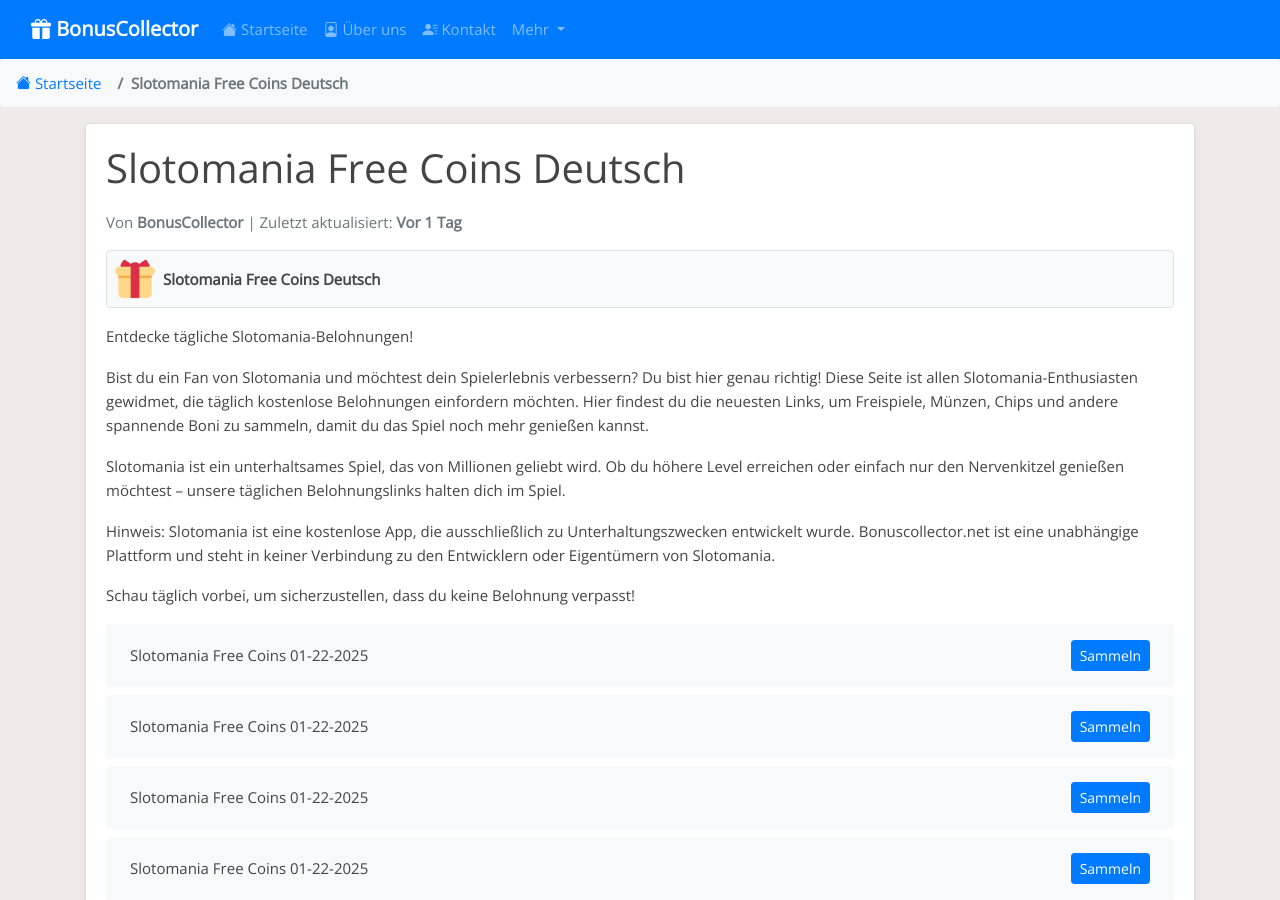
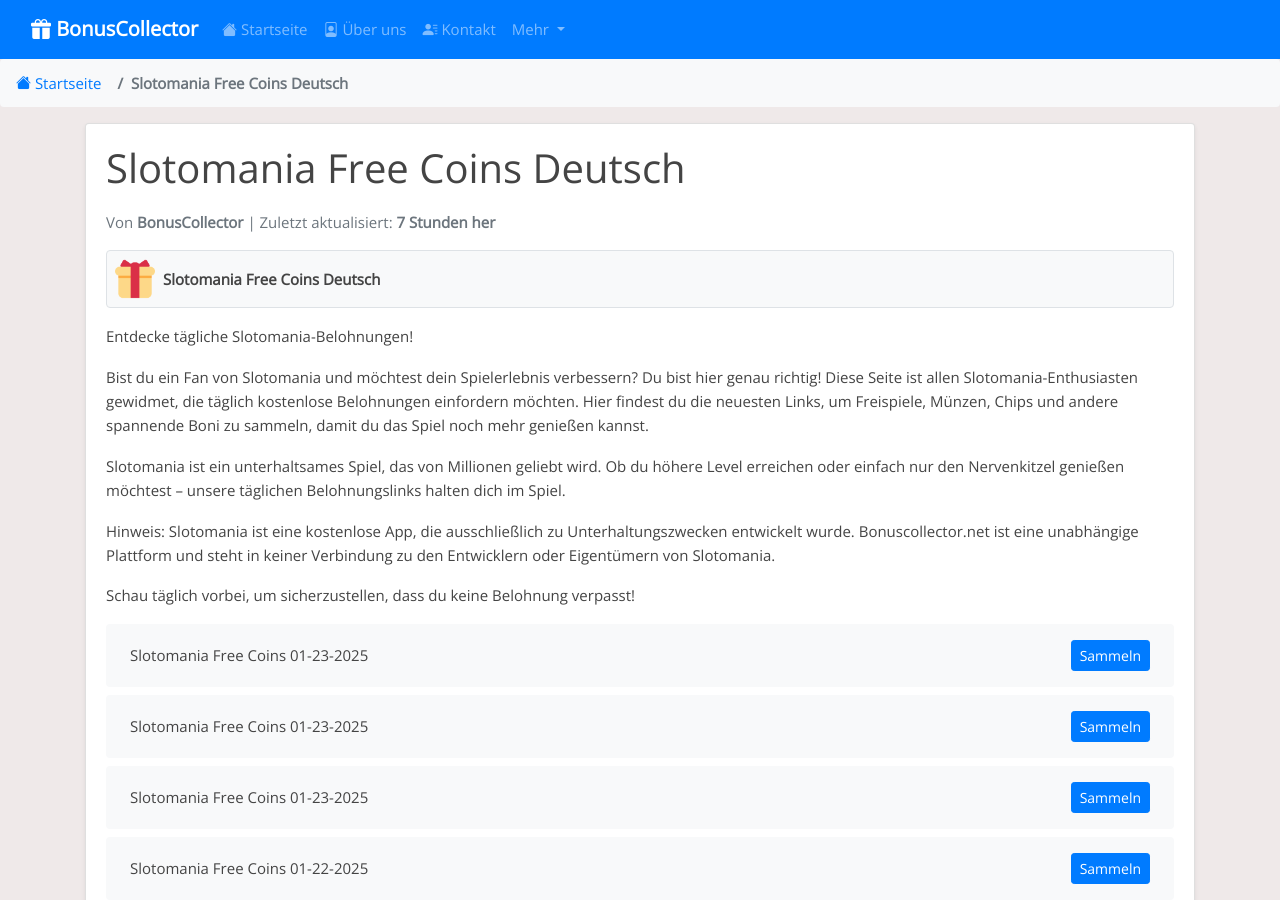
Before and after one commit to Prollad99/bs-de, a Jekyll site: the page built from _posts/2025-01-19-slotomania.md, in a window 1280 px wide and 900 px high. Built offline with Jekyll 4.4.1, drawn with Linux system fonts in a browser that asks for light colours.

Commit message:
Aktualisiere slotomania-Belohnungslinks, Inhalte und Änderungsdatum

```diff
--- a/_data/include_files.yml
+++ b/_data/include_files.yml
@@ -14,7 +14,7 @@
   last_modified: 2025-01-22 22:12:31
 
 slotomania.html:
-  last_modified: 2025-01-22 07:12:39
+  last_modified: 2025-01-23 07:35:08
 
 bingo-bash.html:
   last_modified: 2025-01-23 05:13:11
--- a/_includes/slotomania.html
+++ b/_includes/slotomania.html
@@ -1,4 +1,16 @@
 <ul class="list-group mt-3 mb-4">
+  <li class="list-group-item d-flex justify-content-between align-items-center">
+    <span>Slotomania Free Coins 01-23-2025</span>
+    <a href="https://api.playtika.com/redirector/?coupon_token=1_3_1737540014733_py6xel07" class="btn btn-primary btn-sm">Sammeln</a>
+  </li>
+  <li class="list-group-item d-flex justify-content-between align-items-center">
+    <span>Slotomania Free Coins 01-23-2025</span>
+    <a href="https://api.playtika.com/redirector/?coupon_token=1_3_1737538138122_jm5zk2g6" class="btn btn-primary btn-sm">Sammeln</a>
+  </li>
+  <li class="list-group-item d-flex justify-content-between align-items-center">
+    <span>Slotomania Free Coins 01-23-2025</span>
+    <a href="https://api.playtika.com/redirector/?coupon_token=1_3_1737574200128_nl8pp8mx" class="btn btn-primary btn-sm">Sammeln</a>
+  </li>
   <li class="list-group-item d-flex justify-content-between align-items-center">
     <span>Slotomania Free Coins 01-22-2025</span>
     <a href="https://api.playtika.com/redirector/?coupon_token=1_3_1737473144088_4wk3yy07" class="btn btn-primary btn-sm">Sammeln</a>
```
Also changed, not shown: links-json/slotomania.json (+12 -0 lines).
